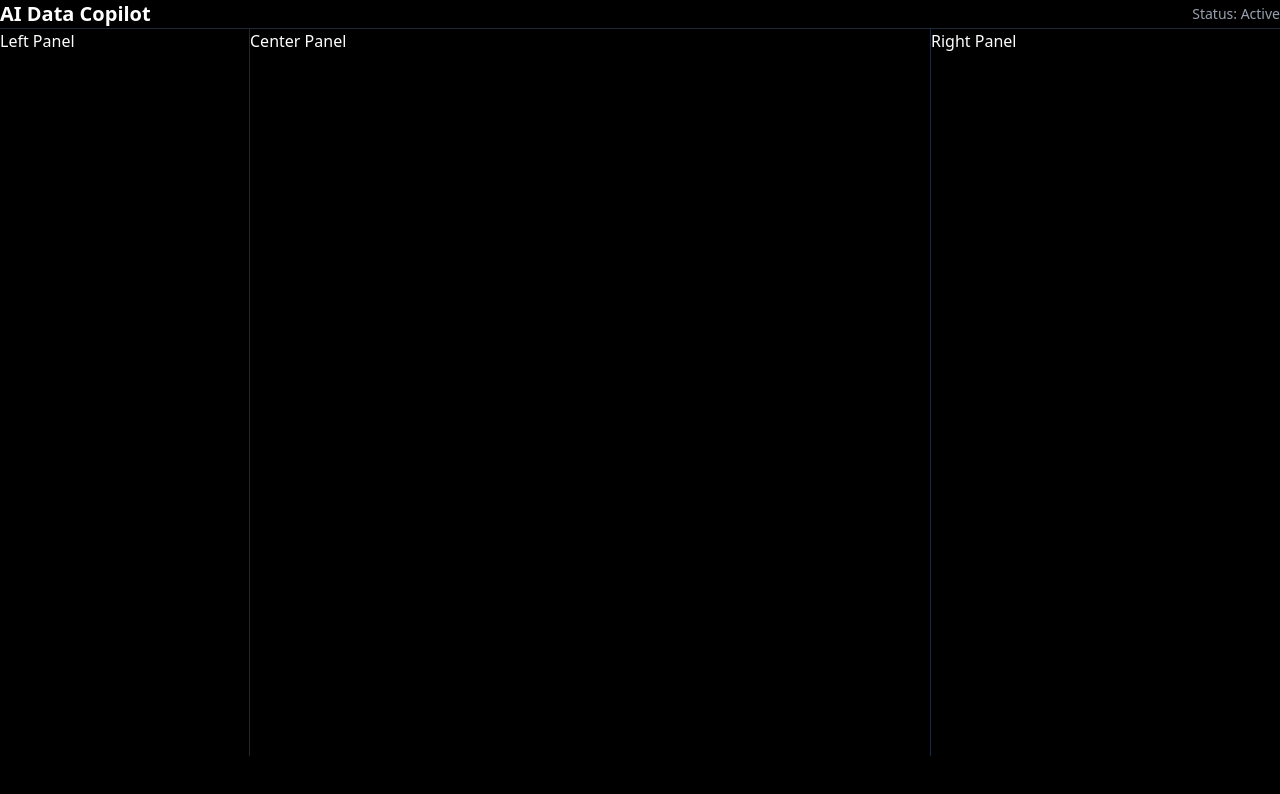
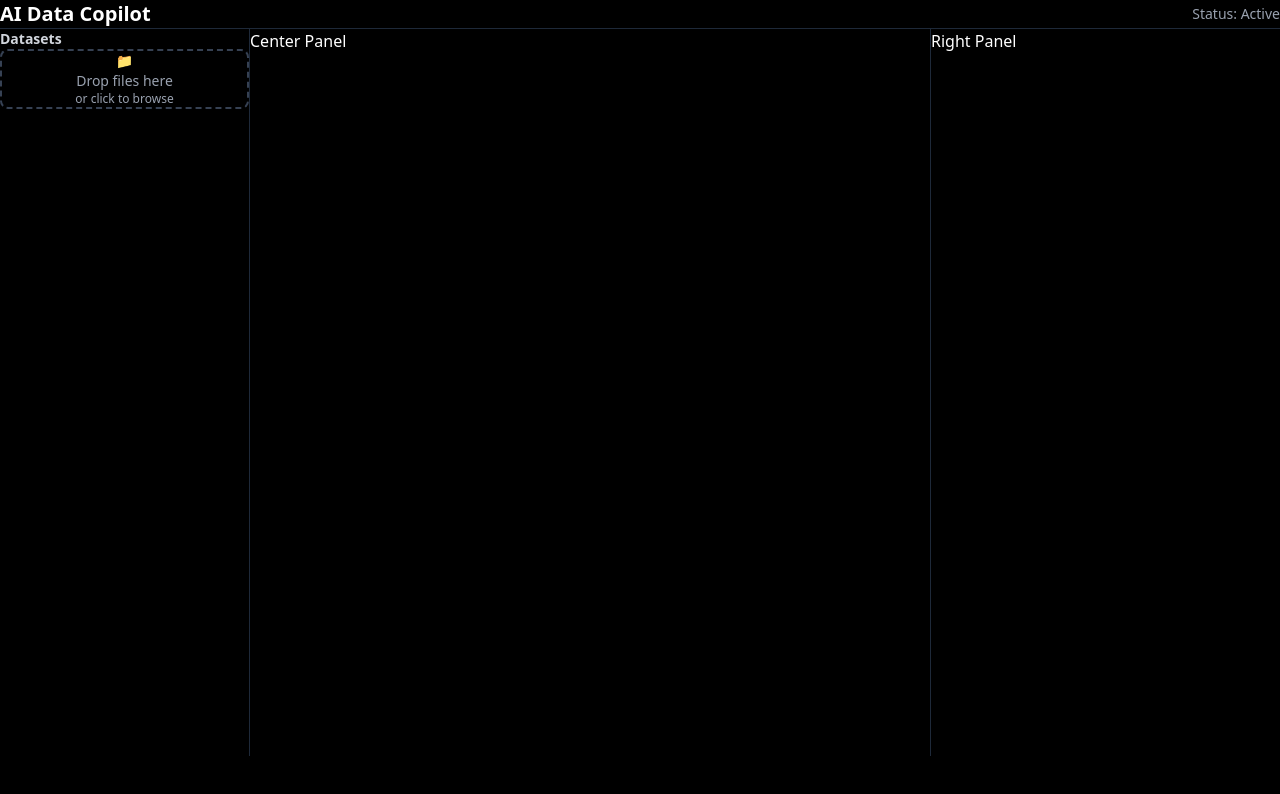
Before and after one commit to Prajwal0422/AI-Copilot-for-Data-Analysis, a Next.js app in the folder frontend/: page / in a window 1280 px wide. Shown: the top 794 px of the page. Built offline with nearby package versions, Linux system fonts and the light colour scheme.

Commit message:
feat: add upload section to left panel

```diff
--- a/frontend/app/page.tsx
+++ b/frontend/app/page.tsx
@@ -13,7 +13,19 @@ export default function Home() {
 
       {/* Main Grid Layout */}
       <div className="grid grid-cols-[250px_1fr_350px] h-[calc(100vh-73px)]">
-        <div className="border-r border-gray-800 p-4">Left Panel</div>
+        {/* Left Panel */}
+        <div className="border-r border-gray-800 p-4 overflow-y-auto">
+          <h2 className="text-sm font-semibold mb-4 text-gray-300">Datasets</h2>
+
+          {/* Upload Section */}
+          <div className="border-2 border-dashed border-gray-700 rounded-lg p-4 mb-4 text-center hover:border-gray-600 transition-colors cursor-pointer">
+            <div className="text-gray-400 text-sm">
+              <div className="mb-2">📁</div>
+              <div>Drop files here</div>
+              <div className="text-xs mt-1">or click to browse</div>
+            </div>
+          </div>
+        </div>
         <div className="p-4">Center Panel</div>
         <div className="border-l border-gray-800 p-4">Right Panel</div>
       </div>
```
